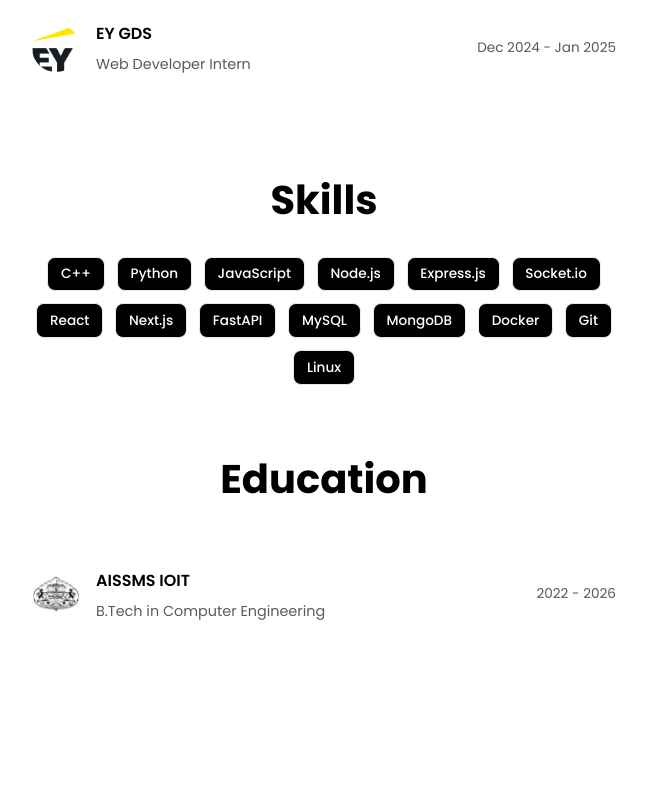
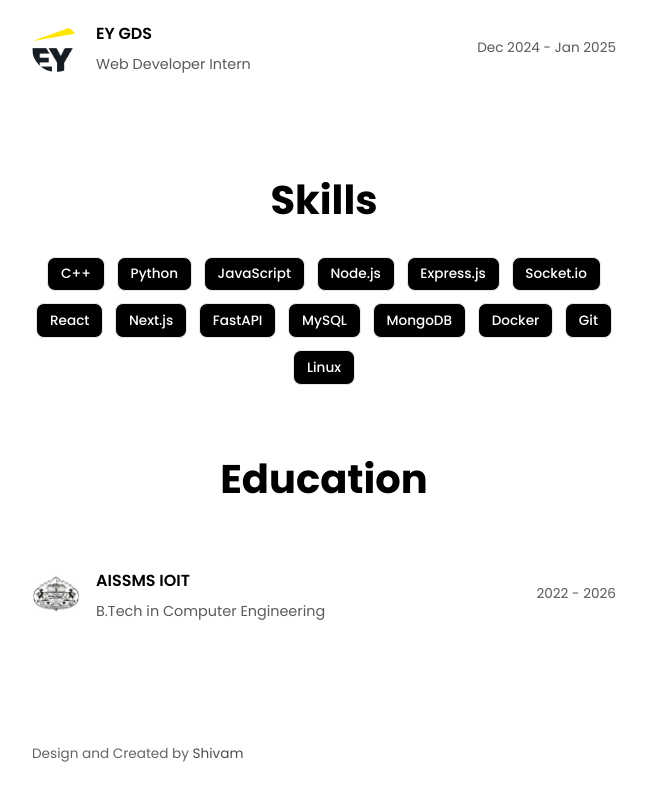
Before and after one commit to dead-shadow-7/portfolio, a React (Vite) app: page / in a window 1280 px wide. Shown: the part 876-1676 px from the top of the page, without its empty margins (316-963 px from the left). Before the commit the page ends 1592 px from the top, so only its background shows below. Built offline with nearby package versions, Linux system fonts and the light colour scheme.

Commit message:
Added footer

```diff
--- /dev/null
+++ b/src/components/common/Footer.css
@@ -0,0 +1,39 @@
+.footer {
+  margin-top: 4rem;
+  padding: 1rem 12rem;
+  transition: background 0.2s ease, transform 0.15s ease, box-shadow 0.15s ease;
+}
+
+.footer-content {
+  max-width: 1100px;
+  margin: 0 auto;
+  padding: 0.75rem 1.25rem;
+
+  display: flex;
+  align-items: center;
+  justify-content: space-between;
+  color: var(--text-secondary);
+}
+
+.footer-left,
+.footer-right {
+  font-size: 0.85rem;
+  opacity: 0.7;
+}
+.footer-link {
+  color: var(--text-primary);
+  text-decoration: none;
+}
+.footer-link:hover {
+  opacity: 0.8;
+  text-decoration: underline;
+}
+
+/* Mobile */
+@media (max-width: 600px) {
+  .footer-content {
+    flex-direction: column;
+    gap: 0.4rem;
+    text-align: center;
+  }
+}
--- /dev/null
+++ b/src/components/common/Footer.jsx
@@ -0,0 +1,23 @@
+import "./Footer.css";
+
+const Footer = () => {
+  return (
+    <footer className="footer">
+      <div className="footer-content">
+        <span className="footer-left">
+          Design and Created by{" "}
+          <a
+            href="https://github.com/dead-shadow-7"
+            target="_blank"
+            rel="noopener noreferrer"
+            className="footer-link"
+          >
+            Shivam
+          </a>
+        </span>
+      </div>
+    </footer>
+  );
+};
+
+export default Footer;
--- a/src/pages/Home.jsx
+++ b/src/pages/Home.jsx
@@ -3,6 +3,7 @@ import avatarImage from "../assets/ProfileImage.png";
 import SkillTags from "../components/common/SkillsTags";
 import EYGDSIcon from "../assets/EYIcon.png";
 import UniversityLogo from "../assets/SPPULogo.jpg";
+import Footer from "../components/common/Footer";
 const Home = () => {
   return (
     <div className="home-page">
@@ -68,6 +69,7 @@ const Home = () => {
           </div>
         </div>
       </div>
+      <Footer />
     </div>
   );
 };
```
